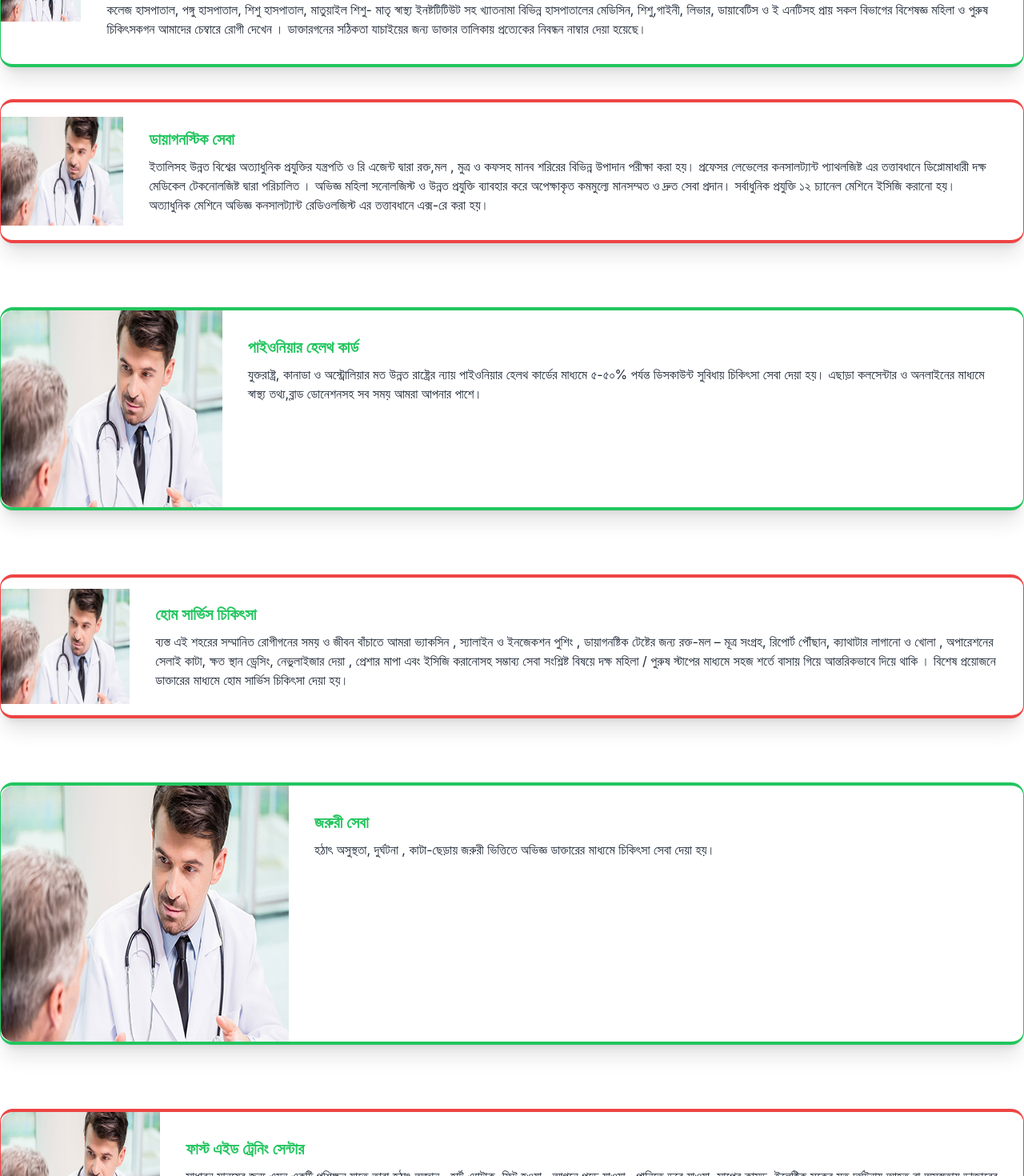
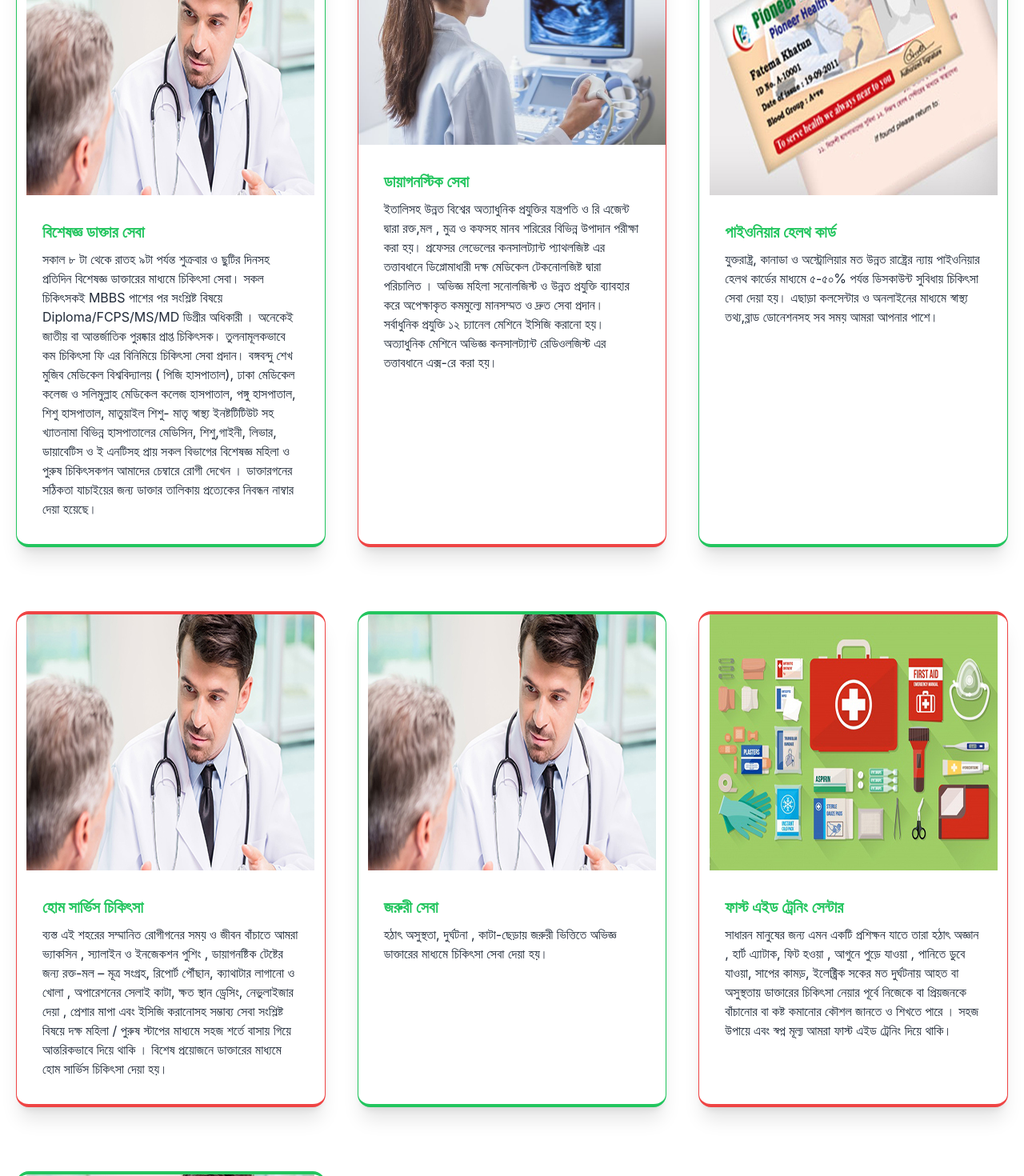
Before and after one commit to imashiqe/pioneer-digital-diagnostic, a React (Create React App) app: page /allservices in a window 1280 px wide. Shown: the part 200-1670 px from the top of the page at 80% size. Built offline with nearby package versions, Linux system fonts and the light colour scheme.

Commit message:
all services  image updated

```diff
--- a/src/Pages/Allservices/Allservices.js
+++ b/src/Pages/Allservices/Allservices.js
@@ -1,9 +1,12 @@
 import React from 'react';
 import ourdoctor from '../../assets/image/our doctor.jpg'
+import diagnostic from '../../assets/image/history-of-ultrasound.jpg'
+import card from '../../assets/image/card.jpg'
+import fastaid from '../../assets/image/fast aid.jpg'
 const Allservices = () => {
     return (
-        <div className='top grid grid-cols-1 container  mx-auto'>
-            <div className="card card-side bg-base-100 shadow-xl border border-y-4 border-green-500">
+        <div className='top grid lg:grid-cols-3  sm:grid-cols-2 grid-cols-1   container  mx-auto'>
+            <div className="card  bg-base-100 shadow-xl my-10 border border-y-4 border-green-500 mx-5">
   <figure><img src={ourdoctor} alt="Movie"/></figure>
   <div className="card-body">
     <h2 className="card-title text-green-500">বিশেষজ্ঞ ডাক্তার সেবা</h2>
@@ -17,8 +20,8 @@ const Allservices = () => {
 </div>
 
 
-<div className="card card-side bg-base-100 shadow-xl my-10 border border-y-4 border-red-500">
-  <figure><img src={ourdoctor} alt="Movie"/></figure>
+<div className="card  bg-base-100 shadow-xl my-10 border border-y-4 border-red-500 mx-5">
+  <figure><img src={diagnostic} alt="Movie"/></figure>
   <div className="card-body">
     <h2 className="card-title text-green-500">ডায়াগনস্টিক সেবা</h2>
     <p>ইতালিসহ উন্নত বিশ্বের অত্যাধুনিক প্রযুক্তির যন্ত্রপতি ও রি এজেন্ট দ্বারা রক্ত,মল , মুত্র ও কফসহ মানব শরিরের বিভিন্ন উপাদান  পরীক্ষা করা হয়।
@@ -30,8 +33,8 @@ const Allservices = () => {
   </div>
 </div>
 
-<div className="card card-side bg-base-100 shadow-xl my-10 border border-y-4 border-green-500">
-  <figure><img src={ourdoctor} alt="Movie"/></figure>
+<div className="card  bg-base-100 shadow-xl my-10 border border-y-4 border-green-500 mx-5">
+  <figure><img src={card} alt="Movie"/></figure>
   <div className="card-body">
     <h2 className="card-title text-green-500">পাইওনিয়ার হেলথ কার্ড</h2>
     <p>যুক্তরাষ্ট্র, কানাডা ও অস্ট্রোলিয়ার মত ‍উন্নত রাষ্ট্রের ন্যায় পাইওনিয়ার হেলথ কার্ডের মাধ্যমে ৫-৫০% পর্যন্ত ডিসকাউন্ট সুবিধায় চিকিৎসা সেবা দেয়া হয়।
@@ -40,7 +43,7 @@ const Allservices = () => {
   </div>
 </div>
 
-<div className="card card-side bg-base-100 shadow-xl my-10 border border-y-4 border-red-500">
+<div className="card  bg-base-100 shadow-xl my-10 border border-y-4 border-red-500 mx-5">
   <figure><img src={ourdoctor} alt="Movie"/></figure>
   <div className="card-body">
     <h2 className="card-title text-green-500">হোম সার্ভিস চিকিৎসা</h2>
@@ -49,7 +52,7 @@ const Allservices = () => {
   </div>
 </div>
 
-<div className="card card-side bg-base-100 shadow-xl my-10 border border-y-4 border-green-500">
+<div className="card  bg-base-100 shadow-xl my-10 border border-y-4 border-green-500 mx-5">
   <figure><img src={ourdoctor} alt="Movie"/></figure>
   <div className="card-body">
     <h2 className="card-title text-green-500">জরুরী সেবা</h2>
@@ -58,8 +61,8 @@ const Allservices = () => {
   </div>
 </div>
 
-<div className="card card-side bg-base-100 shadow-xl my-10 border border-y-4 border-red-500">
-  <figure><img src={ourdoctor} alt="Movie"/></figure>
+<div className="card  bg-base-100 shadow-xl my-10 border border-y-4 border-red-500 mx-5 ">
+  <figure><img src={fastaid} alt="Movie"/></figure>
   <div className="card-body">
     <h2 className="card-title text-green-500">ফাস্ট এইড ট্রেনিং সেন্টার</h2>
     <p>সাধারন মানুষের জন্য এমন একটি প্রশিক্ষন যাতে তারা হঠাৎ অজ্ঞান , হার্ট এ্যাটাক, ফিট হওয়া , আগুনে পুড়ে যাওয়া , পানিতে ডুবে যাওয়া, সাপের কামড়, ইলেক্ট্রিক সকের মত দুর্ঘটনায় আহত বা অসুস্থতায় ডাক্তারের চিকিৎসা নেয়ার পূর্বে নিজেকে বা প্রিয়জনকে বাঁচানোর বা কষ্ট কমানোর কৌশল জানতে ও শিখতে পারে । সহজ ‍উপায়ে এবং স্বপ্ন মূল্য আমরা ফাস্ট এইড ট্রেনিং দিয়ে থাকি।</p>
@@ -67,11 +70,11 @@ const Allservices = () => {
   </div>
 </div>
 
-<div className="card card-side bg-base-100 shadow-xl my-10 border border-y-4 border-green-500">
+<div className="card  bg-base-100 shadow-xl my-10 border border-y-4 border-green-500  mx-5 ">
   <figure><img src={ourdoctor} alt="Movie"/></figure>
   <div className="card-body">
     <h2 className="card-title text-green-500">ভ্যাকসিন (টিকা ) সেন্টার</h2>
-    <p>সিটি কর্পোরেশন ও দেশী-বিদেশী ভ্যাকসিন সরবরাহকারী প্রতিষ্ঠানের সহায়তায় টিটি,কুকুরে কামড়ে জলাতংক, হেপাটাইটিস এ ও বি , টাইফিয়েড , নিউমোনিয়া প্রতিরোধক সহ প্রয়োজনীয় সকল প্রকার টিকা দেয়ার ব্যবস্থা আছে। যা সুস্থ্য থাকতে সকলের দরকার । বিশেষ করে নবজাতাক শিশু, গর্ভবতী মা , কিশোরী, বিদেশগামী, পবিত্র হজ্জ বা ওমরাহ গমনেচ্ছুক গনের জন্য একান্ত প্রয়োজন। my-10 border border-y-4 border-indigo-500</p>
+    <p>সিটি কর্পোরেশন ও দেশী-বিদেশী ভ্যাকসিন সরবরাহকারী প্রতিষ্ঠানের সহায়তায় টিটি,কুকুরে কামড়ে জলাতংক, হেপাটাইটিস এ ও বি , টাইফিয়েড , নিউমোনিয়া প্রতিরোধক সহ প্রয়োজনীয় সকল প্রকার টিকা দেয়ার ব্যবস্থা আছে। যা সুস্থ্য থাকতে সকলের দরকার । বিশেষ করে নবজাতাক শিশু, গর্ভবতী মা , কিশোরী, বিদেশগামী, পবিত্র হজ্জ বা ওমরাহ গমনেচ্ছুক গনের জন্য একান্ত প্রয়োজন। </p>
 
   </div>
 </div>
--- a/src/Pages/CompanyProfile/CompanyProfile.js
+++ b/src/Pages/CompanyProfile/CompanyProfile.js
@@ -2,7 +2,7 @@ import React from 'react';
 import md from '../../assets/image/md_pic.jpg'
 const CompanyProfile = () => {
     return (
-        <div className='top grid  grid-cols-1 container mx-auto'>
+        <div className='top grid  grid-cols-1 container mx-auto py-10'>
             <div className="card card-side bg-base-100 ">
   <figure><img className='pt-10' src={md} alt="Anwar Hossain (Faruq)"/></figure>
   <div className="card-body">
--- a/src/Pages/Contactus/Contactus.js
+++ b/src/Pages/Contactus/Contactus.js
@@ -3,7 +3,7 @@ import Iframe from 'react-iframe';
 
 const Contactus = () => {
     return (
-        <div className='top grid  grid-cols-1 container mx-auto'>
+        <div className='top grid  grid-cols-1 container mx-auto py-10'>
             <div className="card    bg-base-100 shadow-xl">
   <div className="card-body items-center">
     <h2 className="card-title text-4xl  text-green-600">Pioneer Digital Diagnostic</h2>
--- a/src/Pages/Error404/Error404.js
+++ b/src/Pages/Error404/Error404.js
@@ -8,7 +8,7 @@ const Error404 = () => {
     return (
         <div >
           <Header></Header>
-            <div className='grid grid-cols-1 container mx-auto top'>
+            <div className='grid grid-cols-1 container mx-auto top py-10'>
             <div className="card lg:card-side bg-base-100 shadow-xl">
   <figure><img src={error} alt="Album"/></figure>
   <div className="card-body top">
--- a/src/Pages/HealthCard/HealthCard.js
+++ b/src/Pages/HealthCard/HealthCard.js
@@ -1,9 +1,10 @@
 import React from 'react';
 import './HealthCard.css';
 import card from "../../assets/image/card.jpg"
+
 const HealthCard = () => {
     return (
-        <div className='grid grid-cols-1 top'>
+        <div className='grid grid-cols-1 top py-10'>
             <div className="card   shadow-xl">
   <figure className=" pt-10">
     <img src={card} alt="Card" className="rounded-xl" />
--- a/src/Pages/Ourspeech/Ourspeech.js
+++ b/src/Pages/Ourspeech/Ourspeech.js
@@ -2,7 +2,7 @@ import React from 'react';
 
 const Ourspeech = () => {
     return (
-        <div className='top grid grid-cols-1 container mx-auto '>
+        <div className='top grid grid-cols-1 container mx-auto py-10'>
              <div className="card  bg-base-100 shadow-xl">
   <div className="card-body">
     <h2 className="card-title justify-center text-4xl text-green-600">Our Speech</h2>
--- a/src/Pages/Training/Training.js
+++ b/src/Pages/Training/Training.js
@@ -2,7 +2,7 @@ import React from 'react';
 import training from '../../assets/image/training.jpeg'
 const Training = () => {
     return (
-        <div className='grid grid-cols-1 top container mx-auto'>
+        <div className='grid grid-cols-1 top container mx-auto py-10'>
             <div className="card  bg-base-100 shadow-xl">
   <figure className="px-10 pt-10">
     <img src={training} alt="Shoes" className="rounded-xl" />
```
